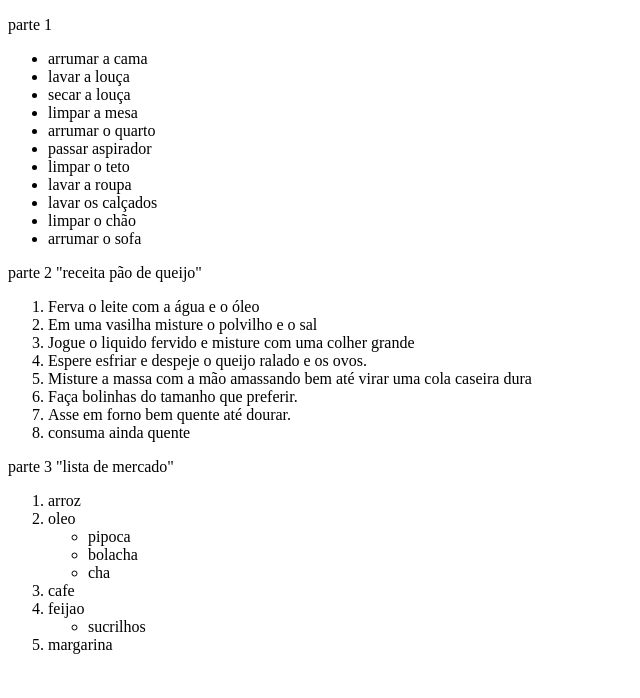
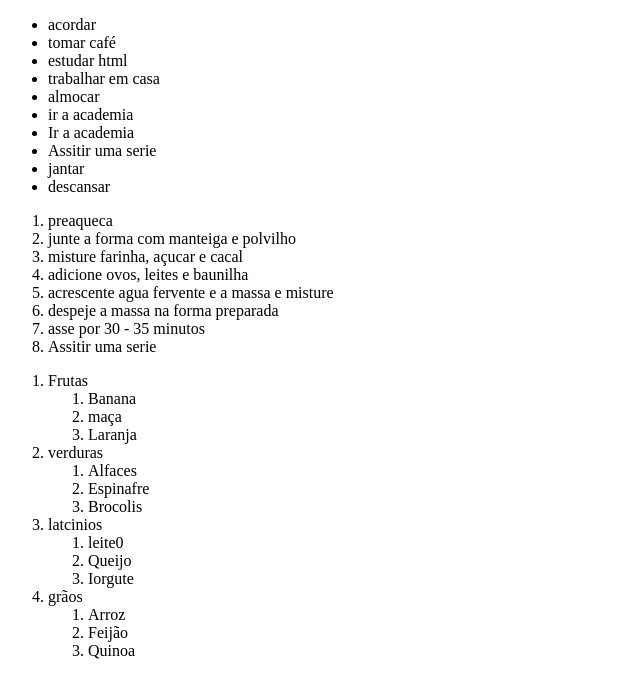
Before and after one commit to guaxi-f/AulasHtmlguairaca, a plain HTML site: page index.html in a window 1280 px wide. Shown: the whole page, without its empty margins (0-640 px from the left). Drawn offline with Linux system fonts and the light colour scheme.

Commit message:
feat:lista ordenada e nao ordenada

```diff
--- a/index.html
+++ b/index.html
@@ -2,57 +2,64 @@
 <html>
     <head>
         <meta charset="UTF-8">
-        <title>lista atividade</title>
+        <title>aula3 </title>
     </head>
     <body>
-        <div>
-         <p> parte 1</p>
-         <ul>
-            <li>arrumar a cama</li>
-            <li>lavar a louça</li>
-            <li>secar a louça</li>
-            <li>limpar a mesa</li>
-            <li>arrumar o quarto</li>
-            <li>passar aspirador</li>
-            <li>limpar o teto</li>
-            <li>lavar a roupa</li>
-            <li>lavar os calçados</li>
-            <li>limpar o chão</li>
-            <li>arrumar o sofa</li>
-         </ul>
-        </div>
-        <div>
-            <p>parte 2 "receita pão de queijo"</p>
+        <ul>
+            <li>acordar</li>
+            <li>tomar café</li>
+            <li>estudar html</li>
+            <li>trabalhar em casa</li>
+            <li>almocar</li>
+            <li>ir a academia</li>
+            <li>Ir a academia</li>
+            <li>Assitir uma serie</li>
+            <li>jantar</li>
+            <li>descansar</li>
+
+        </ul>
+     <ol>
+         <li>preaqueca</li>
+         <li>junte a forma com manteiga e polvilho</li>
+         <li>misture farinha, açucar e cacal</li>
+         <li>adicione ovos, leites e baunilha</li>
+         <li>acrescente agua fervente e a massa e misture</li>
+         <li>despeje a massa na forma preparada</li>
+         <li>asse por 30 - 35 minutos</li>
+         <li>Assitir uma serie</li>
+
+        </ol>
+
+     <ol>
+        <li>Frutas
             <ol>
-             <li>Ferva o leite com a água e o óleo</li>
-             <li>Em uma vasilha misture o polvilho e o sal</li>
-             <li>Jogue o liquido fervido e misture com uma colher grande</li>
-             <li>Espere esfriar e despeje o queijo ralado e os ovos.</li>
-             <li>Misture a massa com a mão amassando bem até virar uma cola caseira dura</li>
-             <li>Faça bolinhas do tamanho que preferir.</li>
-             <li>Asse em forno bem quente até dourar.</li>
-             <li>consuma ainda quente</li>
+                <li>Banana</li>
+                <li>maça</li>
+                <li>Laranja</li>
             </ol>
-        </div>
-        <div>
-            <p>parte 3 "lista de mercado"</p>
+        </li>
+        <li>verduras
             <ol>
-                <li>arroz</li>
-                <li>oleo</li>
-                <ul>
-                 <li>pipoca</li>
-                </ul>
-                <ul>
-                 <li>bolacha</li>
-                 <li>cha</li>
-                </ul>
-                 <li>cafe</li>
-                 <li>feijao</li>
-                <ul>
-                 <li>sucrilhos</li>
-                </ul>
-                <li>margarina</li>
+                <li>Alfaces</li>
+                <li>Espinafre</li>
+                <li>Brocolis</li>
             </ol>
-        </div>
+        </li>
+        <li>latcinios
+            <ol>
+                <li>leite0</li>
+                <li>Queijo</li>
+                <li>Iorgute</li>
+            </ol>
+        </li>
+        <li>grãos
+            <ol>
+                <li>Arroz</li>
+                <li>Feijão</li>
+                <li>Quinoa</li>
+            </ol>
+        </li>
+
+     </ol>
     </body>
 </html>
```
